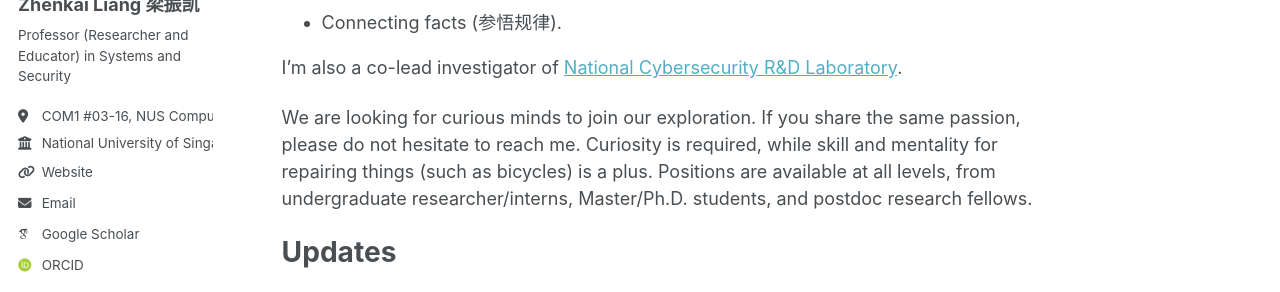
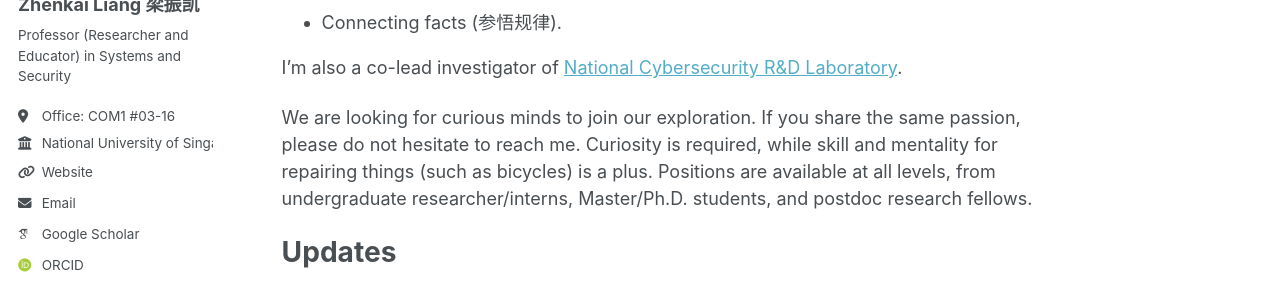
Before and after one commit to zhenkai-liang/zhenkai-liang.github.io, a Jekyll site: the page built from _pages/about.md, in a window 1280 px wide. Shown: the part 359-651 px from the top of the page. Built offline with Jekyll 4.4.1, drawn with Linux system fonts in a browser that asks for light colours; some web fonts are replaced; a script that is not in the unit is left out.

Commit message:
Update _config.yml

```diff
--- a/_config.yml
+++ b/_config.yml
@@ -30,7 +30,7 @@ author:
   uri              : “https://www.comp.nus.edu.sg/~liangzk"
   email            : "liangzk@comp.nus.edu.sg"
   telephone        : "+65 65161226"
-  location         : "COM1 #03-16, NUS Computing"
+  location         : "Office: COM1 #03-16"
 
   # Academic websites
   academia         : # URL
```
